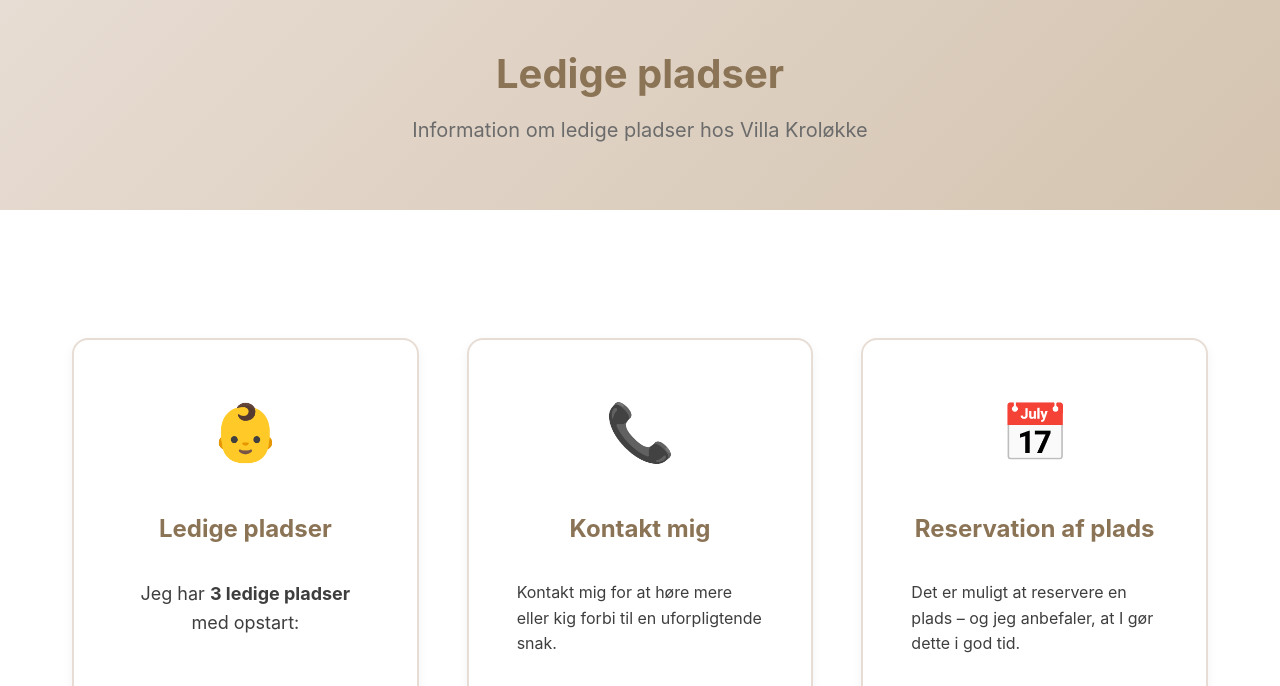
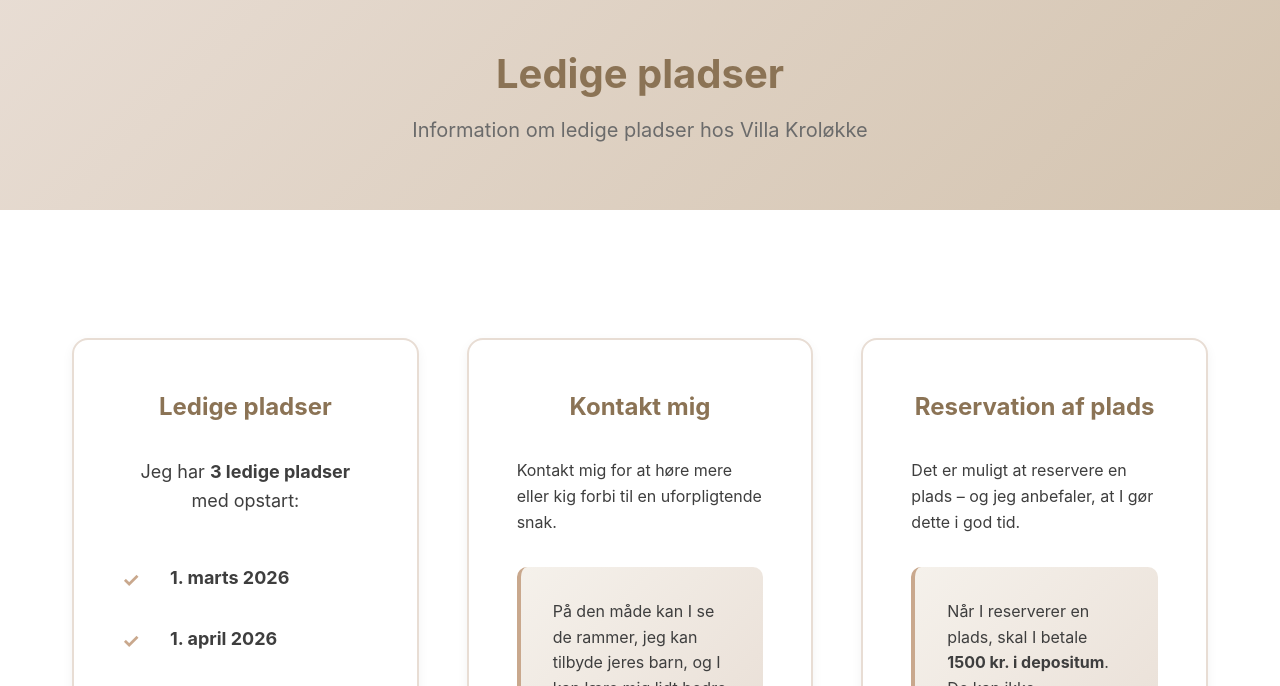
Before and after one commit to styrken/-villa-krol-kke, a website: page ledige-pladser.html in a window 1280 px wide. Shown: the part 102-788 px from the top of the page. Drawn offline with Linux system fonts and the light colour scheme.

Commit message:
Fjernet emojis fra ledige pladser-siden

```diff
--- a/ledige-pladser.html
+++ b/ledige-pladser.html
@@ -62,7 +62,6 @@
             <div class="container">
                 <div class="holiday-grid">
                     <div class="holiday-card">
-                        <div class="holiday-icon">👶</div>
                         <h2>Ledige pladser</h2>
                         <p class="holiday-highlight">Jeg har <strong>3 ledige pladser</strong> med opstart:</p>
                         <ul class="holiday-list">
@@ -72,7 +71,6 @@
                     </div>
 
                     <div class="holiday-card">
-                        <div class="holiday-icon">📞</div>
                         <h2>Kontakt mig</h2>
                         <p>Kontakt mig for at høre mere eller kig forbi til en uforpligtende snak.</p>
                         <div class="holiday-note">
@@ -81,7 +79,6 @@
                     </div>
 
                     <div class="holiday-card">
-                        <div class="holiday-icon">📅</div>
                         <h2>Reservation af plads</h2>
                         <p>Det er muligt at reservere en plads – og jeg anbefaler, at I gør dette i god tid.</p>
                         <div class="holiday-note">
```
